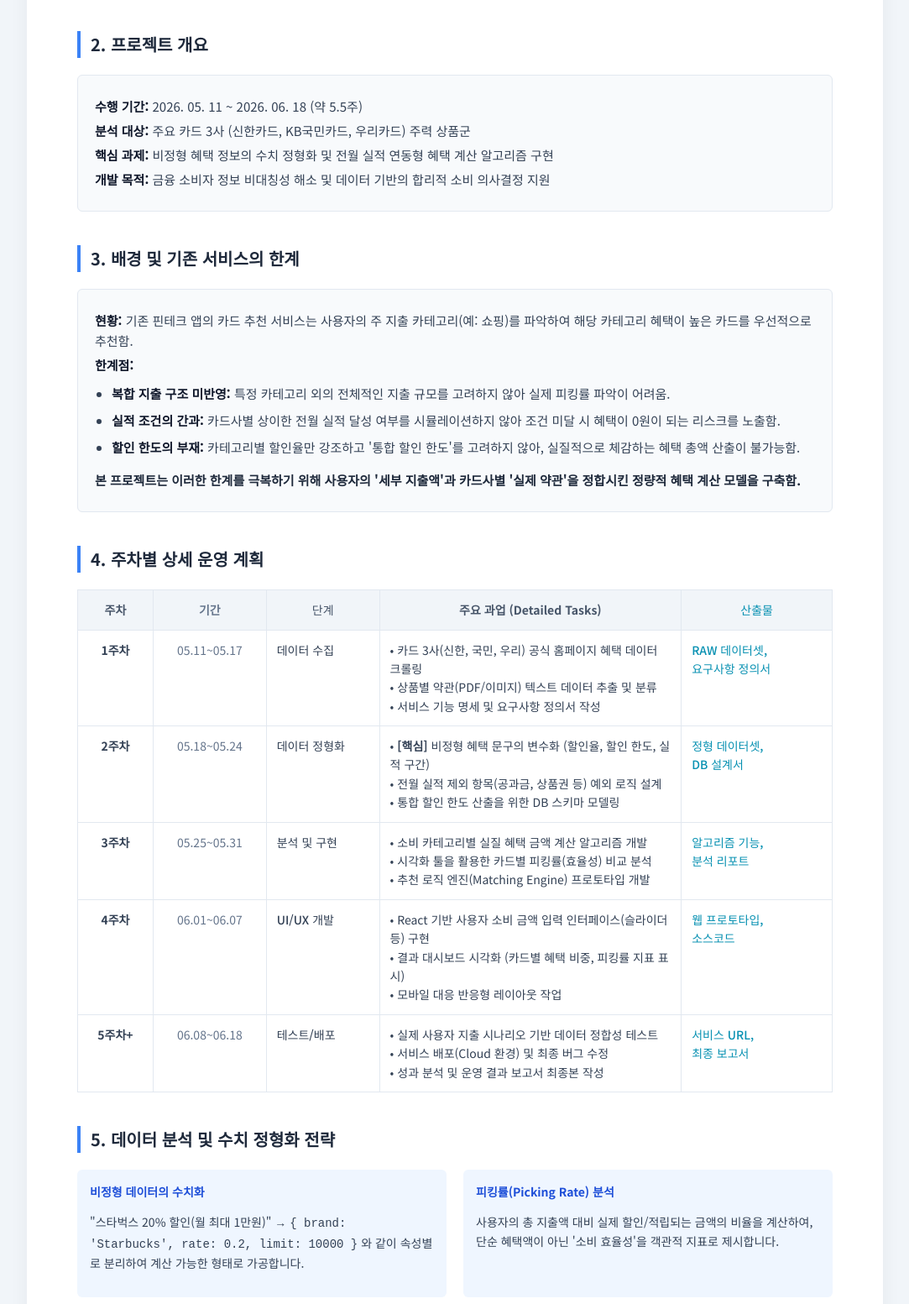
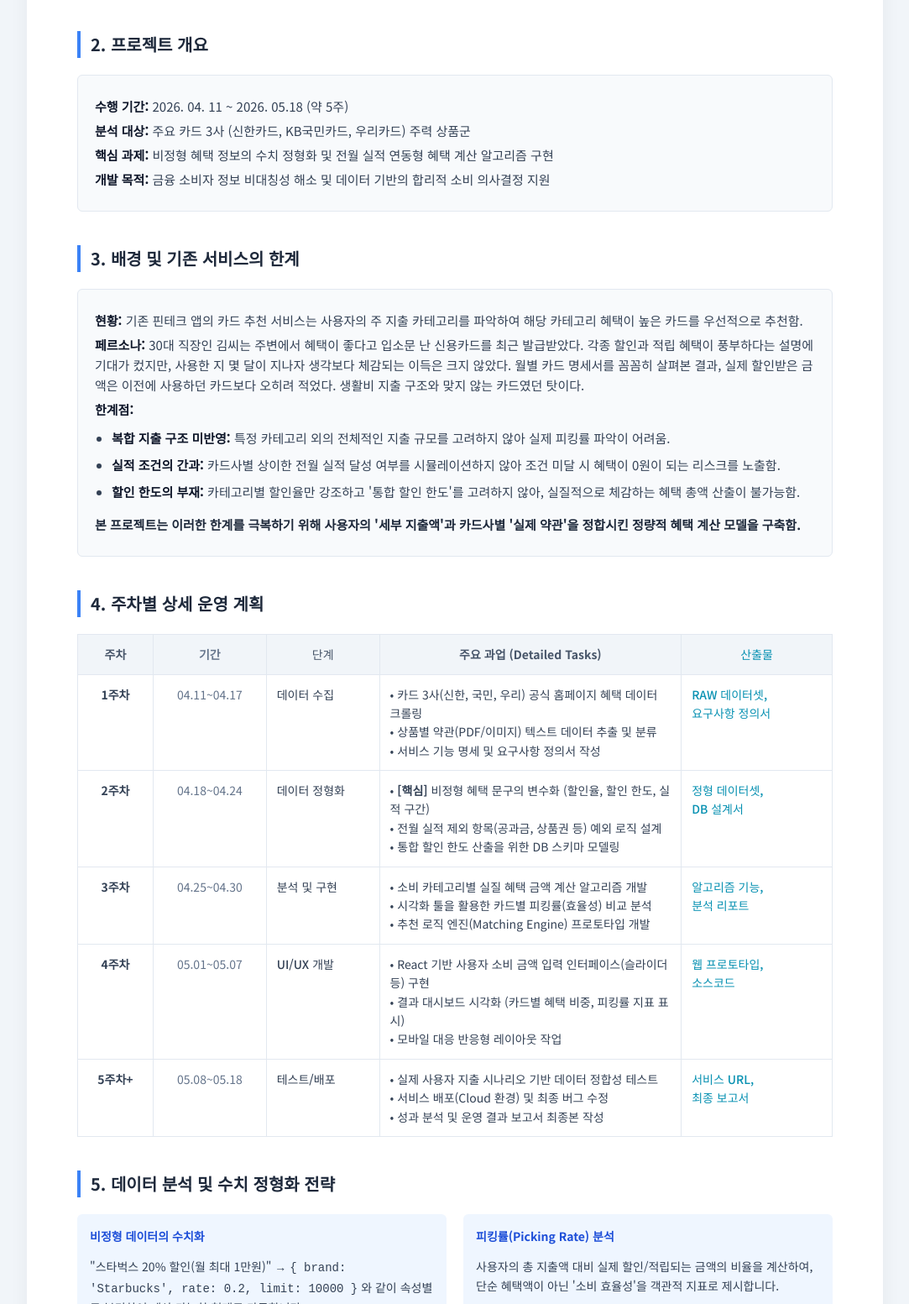
Before and after one commit to hmpark-lab/portfolio, a plain HTML site: page project1.html in a window 1280 px wide. Shown: the part 1098-2651 px from the top of the page at 84% size, without its empty margins (98-1181 px from the left). Drawn offline with nearby package versions, Linux system fonts and the light colour scheme.

Commit message:
card project

```diff
--- a/project1.html
+++ b/project1.html
@@ -650,7 +650,7 @@
         <section>
             <h2>2. 프로젝트 개요</h2>
             <div class="summary-box">
-                <p><strong>수행 기간:</strong> 2026. 05. 11 ~ 2026. 06. 18 (약 5.5주)</p>
+                <p><strong>수행 기간:</strong> 2026. 04. 11 ~ 2026. 05.18  (약 5주)</p>
                 <p><strong>분석 대상:</strong> 주요 카드 3사 (신한카드, KB국민카드, 우리카드) 주력 상품군</p>
                 <p><strong>핵심 과제:</strong> 비정형 혜택 정보의 수치 정형화 및 전월 실적 연동형 혜택 계산 알고리즘 구현</p>
                 <p><strong>개발 목적:</strong> 금융 소비자 정보 비대칭성 해소 및 데이터 기반의 합리적 소비 의사결정 지원</p>
@@ -660,7 +660,8 @@
         <section>
             <h2>3. 배경 및 기존 서비스의 한계</h2>
             <div class="summary-box">
-                <p><strong>현황:</strong> 기존 핀테크 앱의 카드 추천 서비스는 사용자의 주 지출 카테고리(예: 쇼핑)를 파악하여 해당 카테고리 혜택이 높은 카드를 우선적으로 추천함.</p>
+                <p><strong>현황:</strong> 기존 핀테크 앱의 카드 추천 서비스는 사용자의 주 지출 카테고리를 파악하여 해당 카테고리 혜택이 높은 카드를 우선적으로 추천함.</p>
+                <p><strong>페르소나:</strong> 30대 직장인 김씨는 주변에서 혜택이 좋다고 입소문 난 신용카드를 최근 발급받았다. 각종 할인과 적립 혜택이 풍부하다는 설명에 기대가 컸지만, 사용한 지 몇 달이 지나자 생각보다 체감되는 이득은 크지 않았다. 월별 카드 명세서를 꼼꼼히 살펴본 결과, 실제 할인받은 금액은 이전에 사용하던 카드보다 오히려 적었다. 생활비 지출 구조와 맞지 않는 카드였던 탓이다.</p>
                 <p><strong>한계점:</strong></p>
                 <ul style="font-size: 15px; padding-left: 20px; margin-top: 10px;">
                     <li style="margin-bottom: 8px;"><strong>복합 지출 구조 미반영:</strong> 특정 카테고리 외의 전체적인 지출 규모를 고려하지 않아 실제 피킹률 파악이 어려움.</li>
@@ -686,7 +687,7 @@
                 <tbody>
                     <tr>
                         <td class="week-col">1주차</td>
-                        <td class="period-col">05.11~05.17</td>
+                        <td class="period-col">04.11~04.17</td>
                         <td class="phase-col">데이터 수집</td>
                         <td class="task-col">
                             • 카드 3사(신한, 국민, 우리) 공식 홈페이지 혜택 데이터 크롤링<br>
@@ -697,7 +698,7 @@
                     </tr>
                     <tr>
                         <td class="week-col">2주차</td>
-                        <td class="period-col">05.18~05.24</td>
+                        <td class="period-col">04.18~04.24</td>
                         <td class="phase-col">데이터 정형화</td>
                         <td class="task-col">
                             • <strong>[핵심]</strong> 비정형 혜택 문구의 변수화 (할인율, 할인 한도, 실적 구간)<br>
@@ -708,7 +709,7 @@
                     </tr>
                     <tr>
                         <td class="week-col">3주차</td>
-                        <td class="period-col">05.25~05.31</td>
+                        <td class="period-col">04.25~04.30</td>
                         <td class="phase-col">분석 및 구현</td>
                         <td class="task-col">
                             • 소비 카테고리별 실질 혜택 금액 계산 알고리즘 개발<br>
@@ -719,7 +720,7 @@
                     </tr>
                     <tr>
                         <td class="week-col">4주차</td>
-                        <td class="period-col">06.01~06.07</td>
+                        <td class="period-col">05.01~05.07</td>
                         <td class="phase-col">UI/UX 개발</td>
                         <td class="task-col">
                             • React 기반 사용자 소비 금액 입력 인터페이스(슬라이더 등) 구현<br>
@@ -730,7 +731,7 @@
                     </tr>
                     <tr>
                         <td class="week-col">5주차+</td>
-                        <td class="period-col">06.08~06.18</td>
+                        <td class="period-col">05.08~05.18</td>
                         <td class="phase-col">테스트/배포</td>
                         <td class="task-col">
                             • 실제 사용자 지출 시나리오 기반 데이터 정합성 테스트<br>
```
Also changed, not shown: gitignore.txt (deleted), 3 other files.
